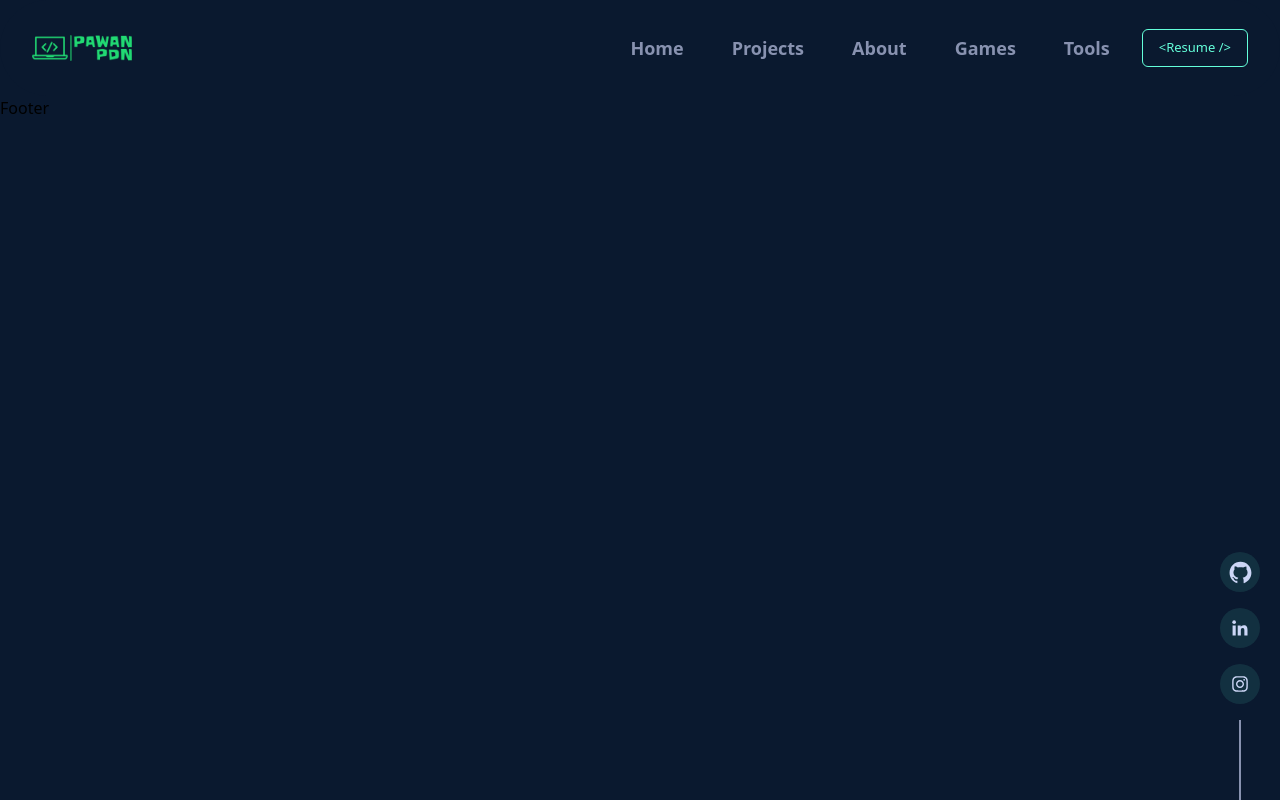
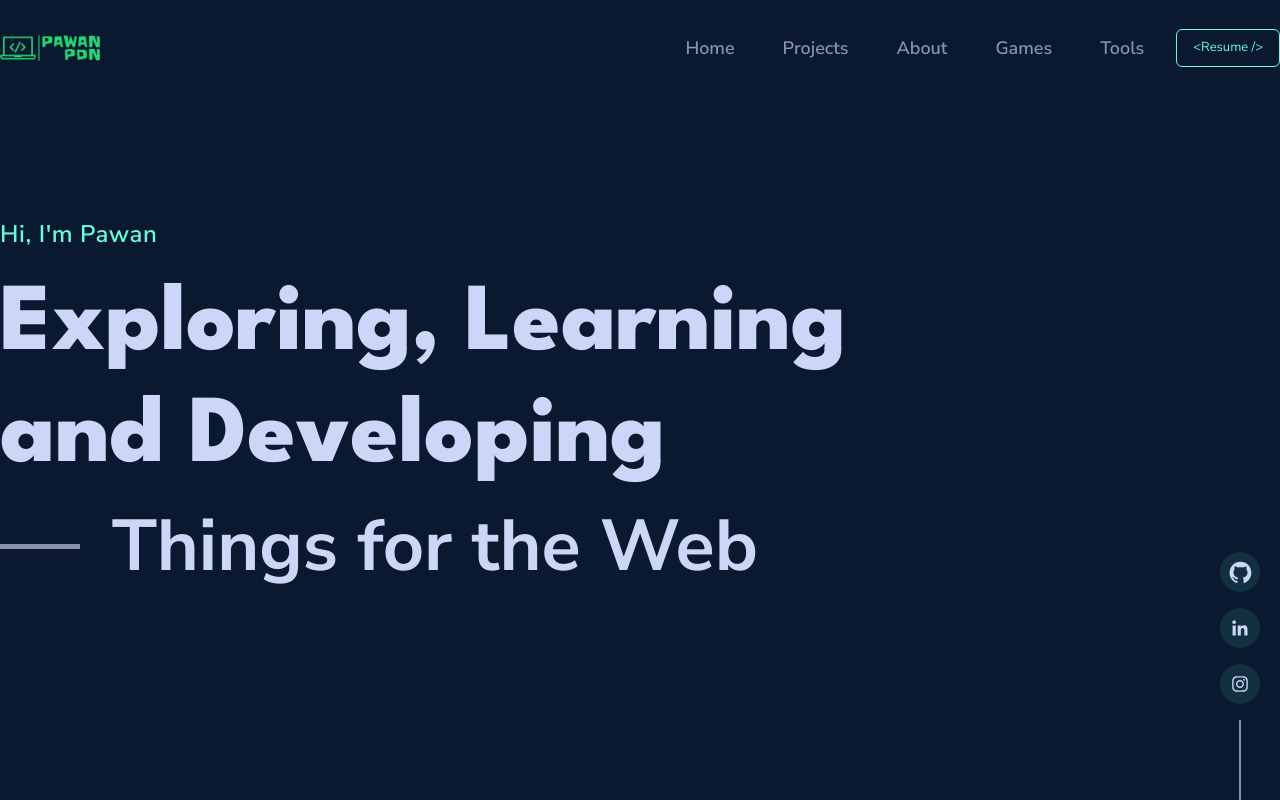
Before and after one commit to pawanpdn-671/portfolioV2, a Next.js app: page / in a window 1280 px wide. Built offline with nearby package versions, Linux system fonts and the light colour scheme.

Commit message:
working on hero section

```diff
--- a/app/layout.tsx
+++ b/app/layout.tsx
@@ -20,11 +20,11 @@ export default function RootLayout({
 }) {
 	return (
 		<html lang="en">
-			<body className="w-full min-h-screen bg-bodyColor overflow-x-hidden overflow-y-auto scroll-smooth">
+			<body className="w-full bg-bodyColor overflow-x-hidden overflow-y-auto scroll-smooth font-bodyFont">
 				<Navbar />
 				{children}
 				<SocialLink />
-				<Footer />
+				{/* <Footer /> */}
 			</body>
 		</html>
 	);
--- a/app/page.tsx
+++ b/app/page.tsx
@@ -1,5 +1,62 @@
-import Navbar from "@/components/Navbar";
+"use client";
+import { motion } from "framer-motion";
 
 export default function Home() {
-	return <main></main>;
+	return (
+		<main className="max-w-container mx-auto">
+			<div className="min-h-screen flex flex-col justify-center">
+				<motion.h4
+					initial={{ y: -10, opacity: 0 }}
+					animate={{ y: 0, opacity: 1 }}
+					transition={{ duration: 0.5, delay: 0.6 }}
+					className="text-textGreen text-lg lgl:text-2xl tracking-wide font-semibold">
+					{"Hi, I'm Pawan"}
+				</motion.h4>
+				<div className="mt-7 text-textLight">
+					<div className="flex flex-col">
+						<div className="flex">
+							<motion.h1
+								initial={{ y: -10, opacity: 0 }}
+								animate={{ y: 0, opacity: 1 }}
+								transition={{ duration: 0.5, delay: 0.7 }}
+								className="font-titleFont font-black text-5xl lgl:text-8xl">
+								Exploring,
+							</motion.h1>
+							<motion.h1
+								initial={{ y: -10, opacity: 0 }}
+								animate={{ y: 0, opacity: 1 }}
+								transition={{ duration: 0.5, delay: 0.8 }}
+								className="ml-4 lgl:ml-6 font-titleFont font-black text-5xl lgl:text-8xl">
+								Learning
+							</motion.h1>
+						</div>
+						<div className="flex mt-4">
+							<motion.h1
+								initial={{ y: -10, opacity: 0 }}
+								animate={{ y: 0, opacity: 1 }}
+								transition={{ duration: 0.5, delay: 0.9 }}
+								className="font-titleFont font-black text-5xl lgl:text-8xl">
+								and
+							</motion.h1>
+							<motion.h1
+								initial={{ y: -10, opacity: 0 }}
+								animate={{ y: 0, opacity: 1 }}
+								transition={{ duration: 0.5, delay: 1 }}
+								className="ml-4 lgl:ml-6 font-titleFont font-black text-5xl lgl:text-8xl">
+								Developing
+							</motion.h1>
+						</div>
+					</div>
+					<motion.p
+						initial={{ y: -10, opacity: 0 }}
+						animate={{ y: 0, opacity: 1 }}
+						transition={{ duration: 0.5, delay: 1.1 }}
+						className="mt-6 text-3xl lgl:text-7xl flex items-center font-bold">
+						<span className="h-[3px] lgl:h-[5px] bg-textDark w-[50px] lgl:w-[80px] mr-8"></span>
+						Things for the Web
+					</motion.p>
+				</div>
+			</div>
+		</main>
+	);
 }
--- a/components/Navbar.tsx
+++ b/components/Navbar.tsx
@@ -15,18 +15,17 @@ const Navbar = () => {
 
 	useEffect(() => {
 		window.addEventListener("scroll", checkScroll);
-		// return window.removeEventListener("scroll", checkScroll);
 	}, [scrolled]);
 
 	return (
 		<div
-			className={`sticky w-full ${
+			className={`fixed w-full ${
 				scrolled ? "h-20 " : "h-24"
 			} h-20 lg:h-30 top-0 z-50 transition-all delay-100 duration-300 ease-in`}>
 			<div
-				className={`max-w-container h-full mx-auto py-1 font-titleFont flex items-center justify-between ${
-					scrolled ? "shadow-navbarShadow" : ""
-				} px-8 rounded-full bg-bodyColor transition-all delay-100 duration-300 ease-in`}>
+				className={`max-w-container h-full mx-auto py-1 flex items-center justify-between ${
+					scrolled ? "shadow-navbarShadow px-8 rounded-full" : ""
+				} bg-bodyColor transition-all delay-100 duration-300 ease-in`}>
 				<motion.div
 					initial={{ opacity: 0 }}
 					animate={{ opacity: 1 }}
--- a/styles/globals.css
+++ b/styles/globals.css
@@ -1,4 +1,4 @@
-@import url("https://fonts.googleapis.com/css2?family=Nunito+Sans:wght@200;300;400;500;600;700;800;900&family=Titillium+Web:wght@600;700;900&display=swap");
+@import url("https://fonts.googleapis.com/css2?family=League+Spartan:wght@700;800&family=Nunito+Sans:wght@300;400;500;600;700;800;900&display=swap");
 
 @tailwind base;
 @tailwind components;
--- a/tailwind.config.js
+++ b/tailwind.config.js
@@ -26,6 +26,7 @@ module.exports = {
 			fontFamily: {
 				bodyFont: ["Nunito Sans", "sans-serif"],
 				gameFont: ["gameFont", "sans-serif"],
+				titleFont: ["League Spartan", "sans-serif"],
 			},
 			boxShadow: {
 				navbarShadow: "0 3px 25px -2px rgba(2, 12, 27, 0.5)",
```
Also changed, not shown: public/assets/images/my-pic2.png (added).
